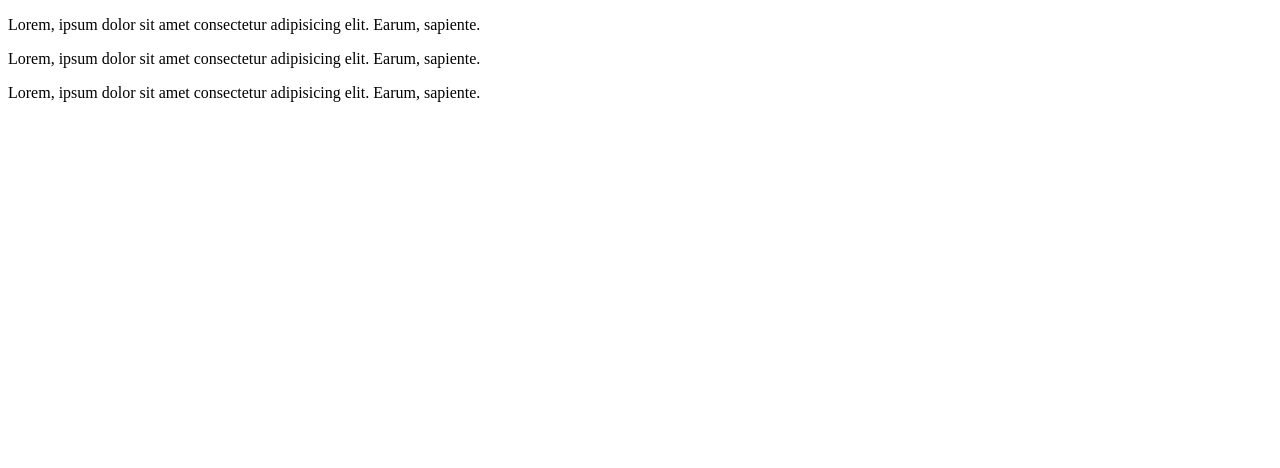
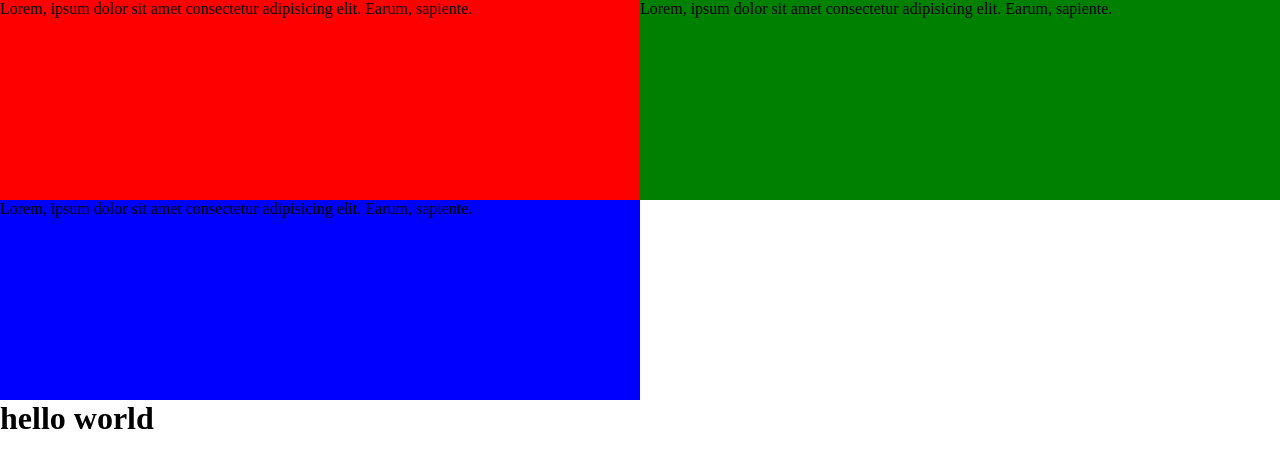
Before and after one commit to sun-n-y/position_Float_MediaQueries, a plain HTML site: page index.html in a window 1280 px wide. Drawn offline with Linux system fonts and the light colour scheme.

Commit message:
add styles for float example

```diff
--- a/index.html
+++ b/index.html
@@ -9,11 +9,29 @@
   </head>
   <body>
     <div class="one">
-        <p>Lorem, ipsum dolor sit amet consectetur adipisicing elit. Earum, sapiente.</p>
+      <p>
+        Lorem, ipsum dolor sit amet consectetur adipisicing elit. Earum,
+        sapiente.
+      </p>
+    </div>
     <div class="two">
-        <p>Lorem, ipsum dolor sit amet consectetur adipisicing elit. Earum, sapiente.</p>
+      <p>
+        Lorem, ipsum dolor sit amet consectetur adipisicing elit. Earum,
+        sapiente.
+      </p>
+    </div>
     <div class="three">
-        <p>Lorem, ipsum dolor sit amet consectetur adipisicing elit. Earum, sapiente.</p>
+      <p>
+        Lorem, ipsum dolor sit amet consectetur adipisicing elit. Earum,
+        sapiente.
+      </p>
     </div>
+    <!-- <div class="four">
+      <p>
+        Lorem, ipsum dolor sit amet consectetur adipisicing elit. Earum,
+        sapiente.
+      </p>
+    </div> -->
+    <h1>hello world</h1>
   </body>
 </html>
--- a/main.css
+++ b/main.css
@@ -1 +1,32 @@
 /* float example  */
+
+* {
+  margin: 0;
+  padding: 0;
+  box-sizing: border-box;
+}
+
+div {
+  height: 200px;
+  width: 50%;
+  float: left;
+}
+
+.one {
+  background-color: red;
+}
+
+.two {
+  background-color: green;
+}
+
+.three {
+  background-color: blue;
+}
+.four {
+  background-color: yellow;
+}
+
+h1 {
+  clear: left;
+}
```
